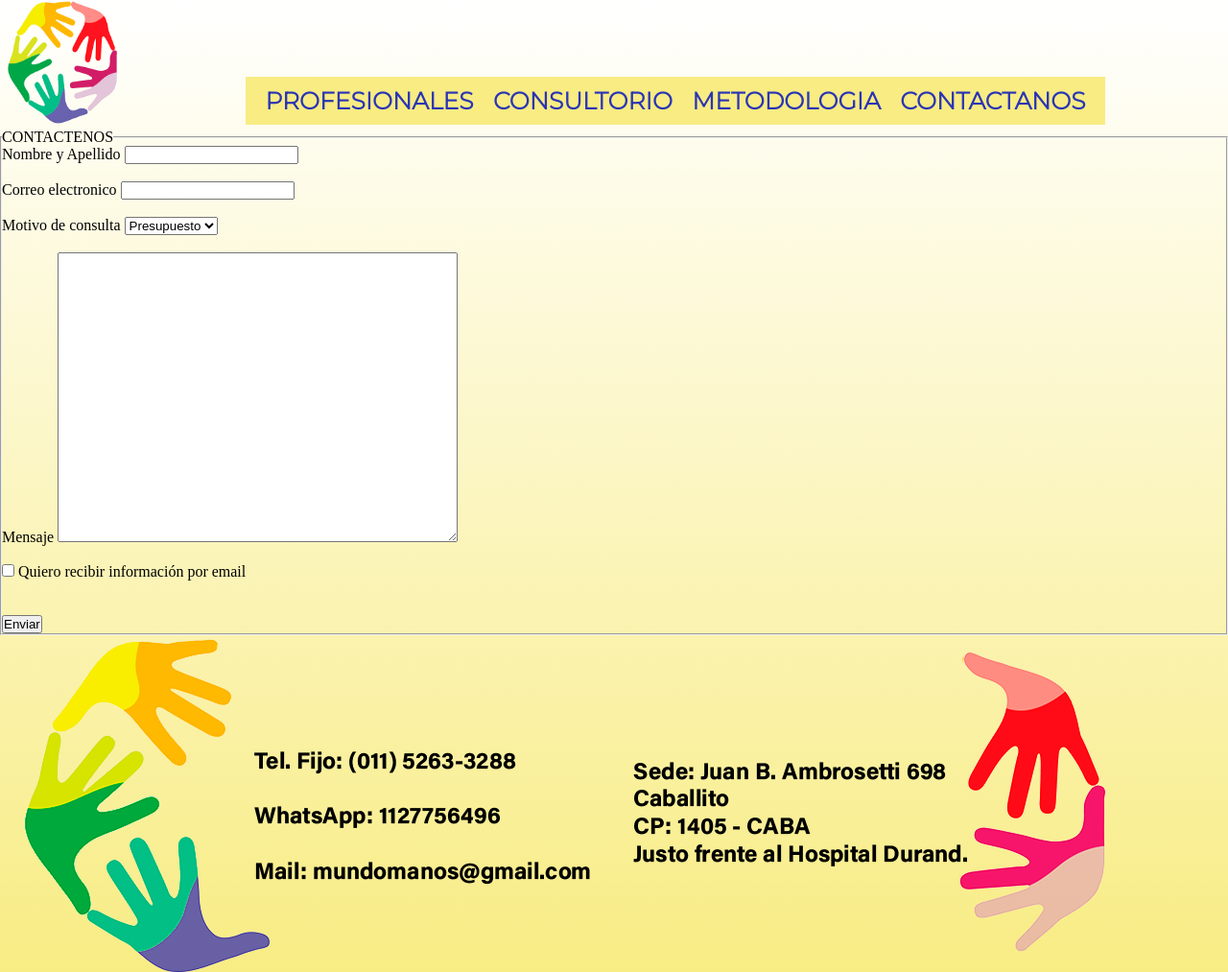
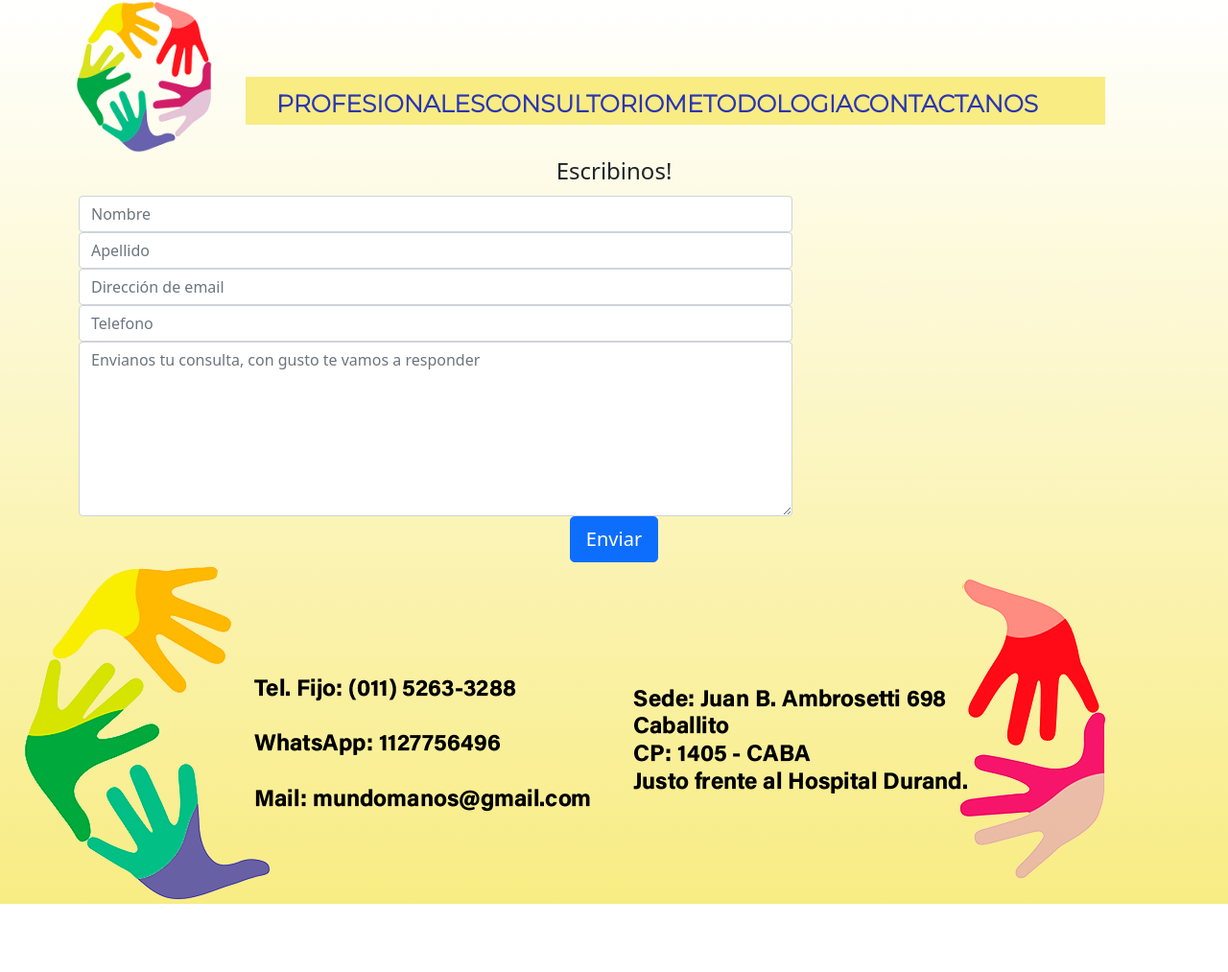
Before and after one commit to mrdalbano/consultorio, a plain HTML site: page pages/contactanos.html in a window 1280 px wide. Shown: the whole page at 96% size. After the commit the page ends 942 px from the top, so only its background shows below. Drawn offline with nearby package versions, Linux system fonts and the light colour scheme.

Commit message:
Nuevo form bs

```diff
--- a/pages/contactanos.html
+++ b/pages/contactanos.html
@@ -3,16 +3,18 @@
 <head>
     <meta charset="UTF-8">
     <meta http-equiv="X-UA-Compatible" content="IE=edge">
-    <meta name="viewport" content="width=device-width, initial-scale=1.0">
-    <title>CONTACTANOS</title>
+    <meta name="viewport" content="width=, initial-scale=1.0">
+    <title>CONTACTO</title>
+    <link rel="shortcut icon" href="C:\Users\54222\Desktop\Proyecto ROBLEX\Imagenes">
+    <link href="https://cdn.jsdelivr.net/npm/bootstrap@5.0.2/dist/css/bootstrap.min.css" rel="stylesheet" integrity="sha384-EVSTQN3/azprG1Anm3QDgpJLIm9Nao0Yz1ztcQTwFspd3yD65VohhpuuCOmLASjC" crossorigin="anonymous">
     <link rel="stylesheet" href="../css/estilo.css">
     <link href="https://fonts.googleapis.com/css2?family=Montserrat:wght@300&display=swap" rel="stylesheet">
 </head>
+
 <body>
-
   <!--INICIO DEL HEADER-->
   <header>
-    <img src="../imagenes/logomanos.png" id="GATO1" width="130" height="130">
+   <img src="../imagenes/logomanos.png" id="logoManos" width="160" height="160">
  </header>
 <!--FIN DEL HEADER-->
 
@@ -27,38 +29,71 @@
 </nav>
 <!--FIN MENU-->
 
-
-<!--FORMULARIO DE CONTACTO-->
-<form action="method">
-    <fieldset>
-        <legend>CONTACTENOS</legend>
-        <label for="Nombre y apellido"> Nombre y Apellido</label>
-        <input type="text" id="Nombre y apellido">
-        <br>
-        <br>
-        <label for="Email"> Correo electronico</label>
-        <input type="text" id="Correo electronico">
-        <br>
-        <br>
-        <label for="motivo"> Motivo de consulta</label>
-        <select name="motivo" id="motivo">
-            <option value="presupuesto">Presupuesto</option>
-            <option value="Otro">Otro</option>
-          </select>
-        <br>
-        <br>
-        <label for="Mensaje"> Mensaje</label>
-        <textarea name="Mensaje" id="Mensaje" cols=50 rows=20></textarea>
-        <br>
-        <br>
-        <input type="checkbox" id="si" name="si" value="si">
-        <label for="si"> Quiero recibir información por email</label><br>
-        <br>
-        <br>
-        <input type="submit" value="Enviar">
+<main>
 
 
+<!--INICIO FORMULARIO CON BOOTSTRAP PRUEBA-->
+  <div class="container">
+    <div class="row">
+        <div class="col-md-12">
+            <div class="well well-sm">
+                <form class="form-horizontal" method="post">
+                    <fieldset>
+                        <legend class="text-center header">Escribinos!</legend>
+
+                        <div class="form-group">
+                            <span class="col-md-1 col-md-offset-2 text-center"><i class="fa fa-user bigicon"></i></span>
+                            <div class="col-md-8">
+                                <input id="fname" name="name" type="text" placeholder="Nombre" class="form-control">
+                            </div>
+                        </div>
+                        <div class="form-group">
+                            <span class="col-md-1 col-md-offset-2 text-center"><i class="fa fa-user bigicon"></i></span>
+                            <div class="col-md-8">
+                                <input id="lname" name="name" type="text" placeholder="Apellido" class="form-control">
+                            </div>
+                        </div>
+
+                        <div class="form-group">
+                            <span class="col-md-1 col-md-offset-2 text-center"><i class="fa fa-envelope-o bigicon"></i></span>
+                            <div class="col-md-8">
+                                <input id="email" name="email" type="text" placeholder="Dirección de email" class="form-control">
+                            </div>
+                        </div>
+
+                        <div class="form-group">
+                            <span class="col-md-1 col-md-offset-2 text-center"><i class="fa fa-phone-square bigicon"></i></span>
+                            <div class="col-md-8">
+                                <input id="phone" name="phone" type="text" placeholder="Telefono" class="form-control">
+                            </div>
+                        </div>
+
+                        <div class="form-group">
+                            <span class="col-md-1 col-md-offset-2 text-center"><i class="fa fa-pencil-square-o bigicon"></i></span>
+                            <div class="col-md-8">
+                                <textarea class="form-control" id="message" name="message" placeholder="Envianos tu consulta, con gusto te vamos a responder" rows="7"></textarea>
+                            </div>
+                        </div>
+
+                        <div class="form-group">
+                            <div class="col-md-12 text-center">
+                                <button type="submit" class="btn btn-primary btn-lg">Enviar</button>
+                            </div>
+                        </div>
                     </fieldset>
+                </form>
+            </div>
+        </div>
+    </div>
+</div>
+  </div>
+</main>
+
+<!--FIN FORMULARIO CON BOOTSTRAP-->
+
+
+
+
 
 
 
@@ -69,6 +104,11 @@
   <img class=footer src="../imagenes/footer.png" alt="footer">
  </footer>
 <!--FIN FOOTER-->
+
+ <script src="https://cdn.jsdelivr.net/npm/bootstrap@5.0.2/dist/js/bootstrap.bundle.min.js" integrity="sha384-MrcW6ZMFYlzcLA8Nl+NtUVF0sA7MsXsP1UyJoMp4YLEuNSfAP+JcXn/tWtIaxVXM" crossorigin="anonymous"></script>
+
+
+
 </body>
 
 </html>
```
Lines whose indentation alone changed are shown as unchanged.
